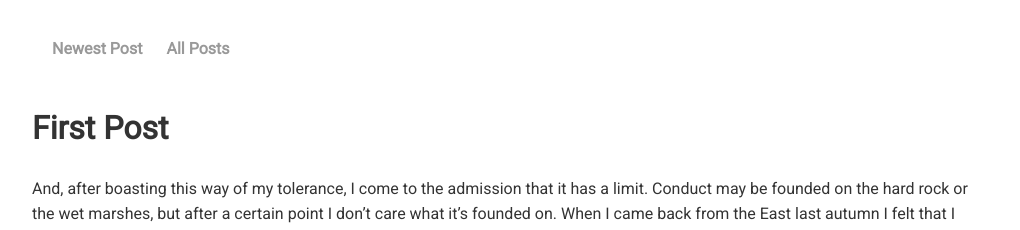
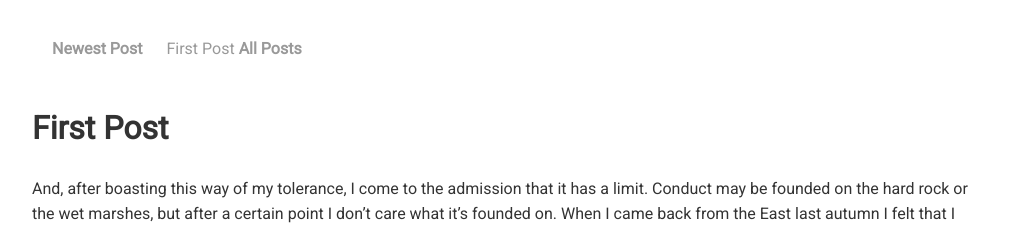
Before and after one commit to overheardonearth/overheardonearth.github.io, a Jekyll site: the page built from index.html, in a window 1280 px wide. Shown: the top 230 px of the page, without its empty margins (128-1148 px from the left). Built offline with Jekyll 4.4.1, drawn with Linux system fonts in a browser that asks for light colours.

```diff
--- a/_layouts/main.html
+++ b/_layouts/main.html
@@ -12,6 +12,7 @@
 	<nav>
 	<ul>
        		<li><a href="/">Newest Post</a></li>
+		</i><a href="{{ site.posts.last.url }}" title="{{ site.posts.last.title }}">{{ site.posts.last.title }}</a></li>
        		<li><a href="/all-posts.html">All Posts</a></li>
 	</ul>
 	</nav>
```
